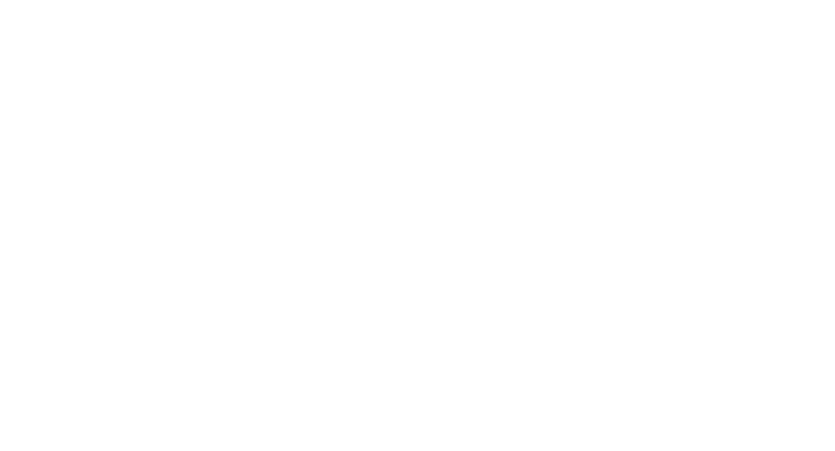
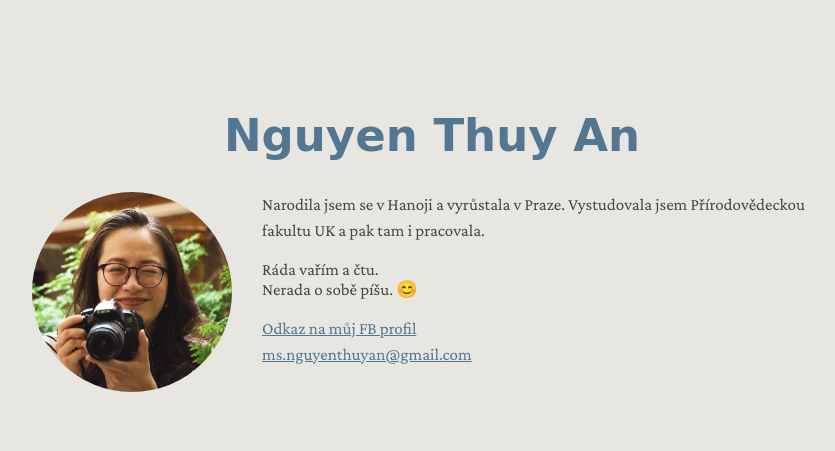
Before and after one commit to tvorimweb-2020-praha-jaro/projekt01-vizitka-taisaoma, a plain HTML site: page index.html in a window 1280 px wide. Shown: the whole page, without its empty margins (208-1043 px from the left). Drawn offline with nearby package versions, Linux system fonts and the light colour scheme; a web font is replaced by a local one.

Commit message:
Vizitka An

```diff
--- a/index.html
+++ b/index.html
@@ -16,3 +16,35 @@ Vizitku ostyluj pomocí CSS:
 
 Tip: Webdesign In 4 Minutes https://jgthms.com/web-design-in-4-minutes/
 -->
+<!DOCTYPE html>
+<html lang="cs">
+  <head>
+    <meta charset="UTF-8" />
+    <meta name="viewport" content="width=device-width, initial-scale=1.0" />
+    <title>Nguyen Thuy An</title>
+    <link href="https://fonts.googleapis.com/css?family=Crimson+Pro&display=swap&subset=latin-ext" rel="stylesheet">
+    <link href="https://fonts.googleapis.com/css?family=Cedarville+Cursive&display=swap" rel="stylesheet">
+    <link rel="icon" href="favicon.ico">
+    <link rel="stylesheet" href="style.css" />
+  </head>
+  <body>
+    <h1>
+      Nguyen Thuy An
+    </h1>
+    <img src="foto/profil.jpg" alt="An_foto" />
+    <p>
+      Narodila jsem se v Hanoji a vyrůstala v Praze. Vystudovala
+      jsem Přírodovědeckou fakultu UK a pak tam i pracovala.
+      <ul>
+        <li>Ráda vařím a čtu. </li>
+        <li>Nerada o sobě píšu. 😊</li>
+      </ul>
+
+    </p>
+    <p>
+      <a href="https://www.facebook.com/antemarada">Odkaz na můj FB profil</a> <br>
+
+      <a href="mailto:ms.nguyenthuyan@gmail.com">ms.nguyenthuyan@gmail.com</a>
+    </p>
+  </body>
+</html>
--- /dev/null
+++ b/style.css
@@ -0,0 +1,34 @@
+body {
+  background-color: #e7e6e1;
+  color: #474744;
+  font-family: "Crimson Pro", serif;
+  margin: 0 auto;
+  max-width: 50em;
+  padding: 4em 1em;
+}
+
+h1 {
+  color: #537791;
+  font-family: "Cedarville Cursive", cursive;
+  font-size: 45px;
+  margin-top: 1em;
+  text-align: center;
+}
+p {
+  font-size: 17px;
+  line-height: 1.5;
+}
+li {
+  font-size: 17px;
+  list-style: none;
+}
+img {
+  border-radius: 50%;
+  float: left;
+  margin: 0 30px 30px 0;
+  width: 200px;
+}
+a {
+  color: #537791;
+  font-size: 17px;
+}
```
Also changed, not shown: favicon.ico (added), foto/profil.jpg (added).
